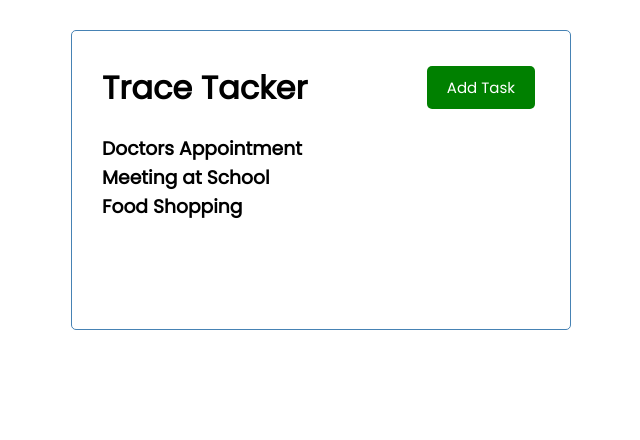
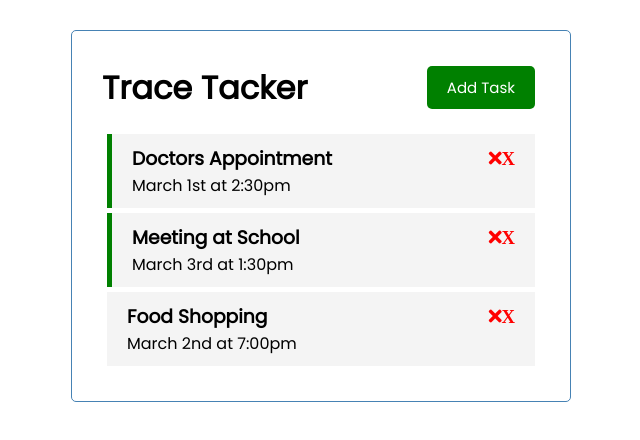
Before and after one commit to rakib3004/vue-crash-2021, a Vue app: page / in a window 1280 px wide. Shown: the top 440 px of the page, without its empty margins (319-959 px from the left). Built offline with nearby package versions, Linux system fonts and the light colour scheme; a small style sheet from the web is missing.

Commit message:
add all task and their styles

```diff
--- a/public/index.html
+++ b/public/index.html
@@ -4,6 +4,8 @@
     <meta charset="utf-8">
     <meta http-equiv="X-UA-Compatible" content="IE=edge">
     <meta name="viewport" content="width=device-width,initial-scale=1.0">
+    <link rel="stylesheet" href="https://cdnjs.cloudflare.com/ajax/libs/font-awesome/5.15.4/css/all.min.css" integrity="sha512-YWzhKL2whUzgiheMoBFwW8CKV4qpHQAEuvilg9FAn5VJUDwKZZxkJNuGM4XkWuk94WCrrwslk8yWNGmY1EduTA==" crossorigin="anonymous" referrerpolicy="no-referrer" />
+
     <link rel="icon" href="<%= BASE_URL %>favicon.ico">
     <title><%= htmlWebpackPlugin.options.title %></title>
   </head>
--- /dev/null
+++ b/src/components/Task.vue
@@ -0,0 +1,52 @@
+<template>
+    <header>
+    <div :class="[task.reminder ? 'reminder': '', 'task']">
+        <h3>{{task.text}}
+        <i @click="onDelete(task.id)" class="fas fa-times">X</i>
+        </h3>
+
+        <p>{{task.day}}</p>
+
+    </div>
+    </header>
+</template>
+
+<script>
+
+export default{
+    name: 'Task',
+    props:{
+        task: Object,
+    },
+    methods:{
+        onDelete(id){
+           this.$emit('delete-task', id)
+        }
+    }
+}
+</script>
+
+<style scope>
+
+.fas{
+    color: red;
+}
+.task{
+    background: #f4f4f4;
+    margin: 5px;
+    padding: 10px 20px;
+    cursor: pointer;
+}
+
+.task.reminder{
+    border-left: 5px solid green;
+
+}
+
+.task h3{
+    display: flex;
+    align-items: center;
+    justify-content: space-between;
+}
+
+</style>
--- a/src/components/Tasks.vue
+++ b/src/components/Tasks.vue
@@ -1,17 +1,22 @@
 <template>
 <header>
     <div :key="task.id" v-for="task in tasks">
-    <h3>{{task.text}}</h3>
+    <Task @delete-task="$emit('delete-task', task.id)" :task="task" />
     </div>
     </header>
 </template>
 
 <script>
+import Task from './Task'
+
 
 export default {
   name: 'Tasks',
   props:{
       tasks: Array,
   },
+  components:{
+      Task,
+  }
 }
 </script>
```
